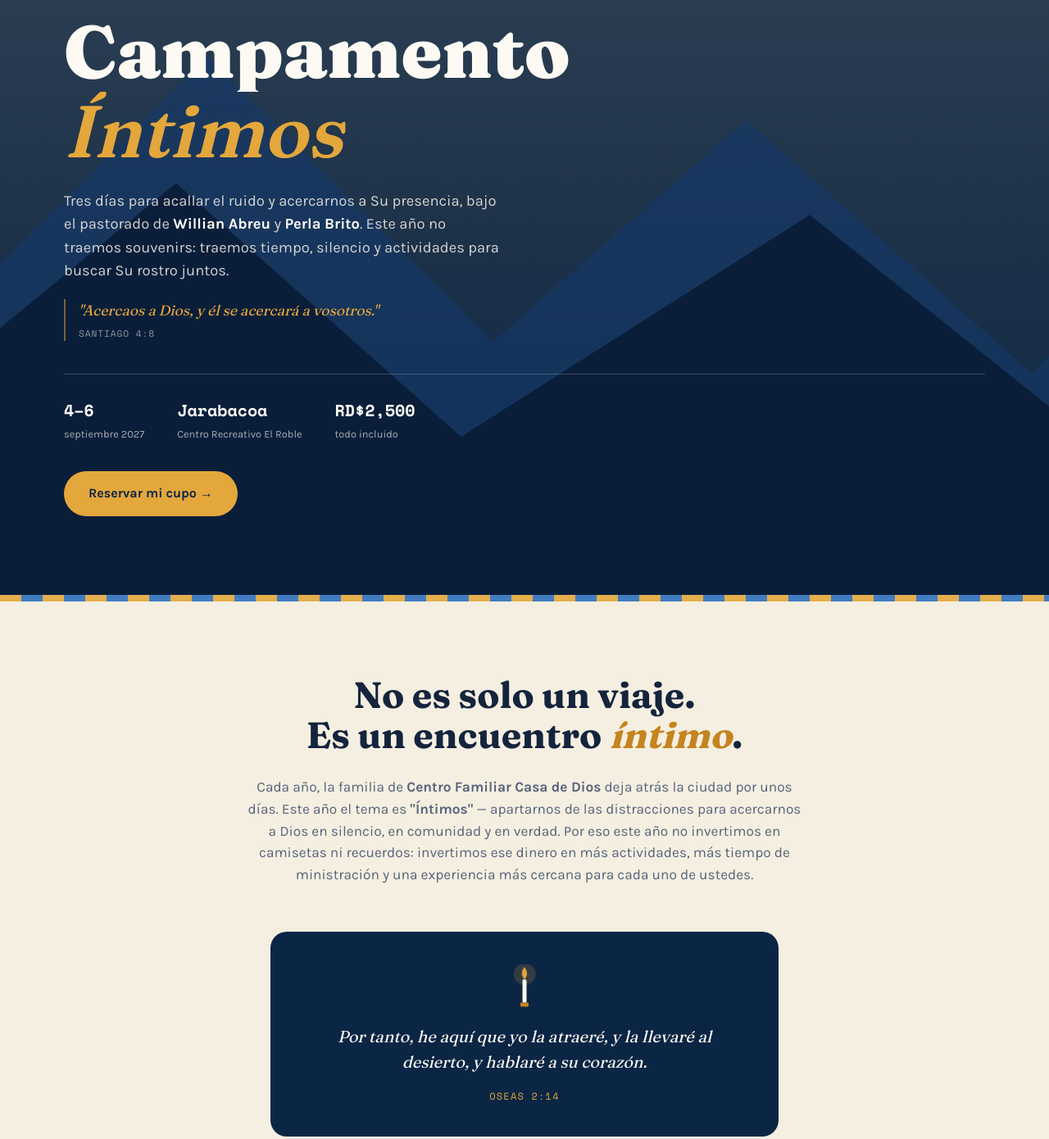
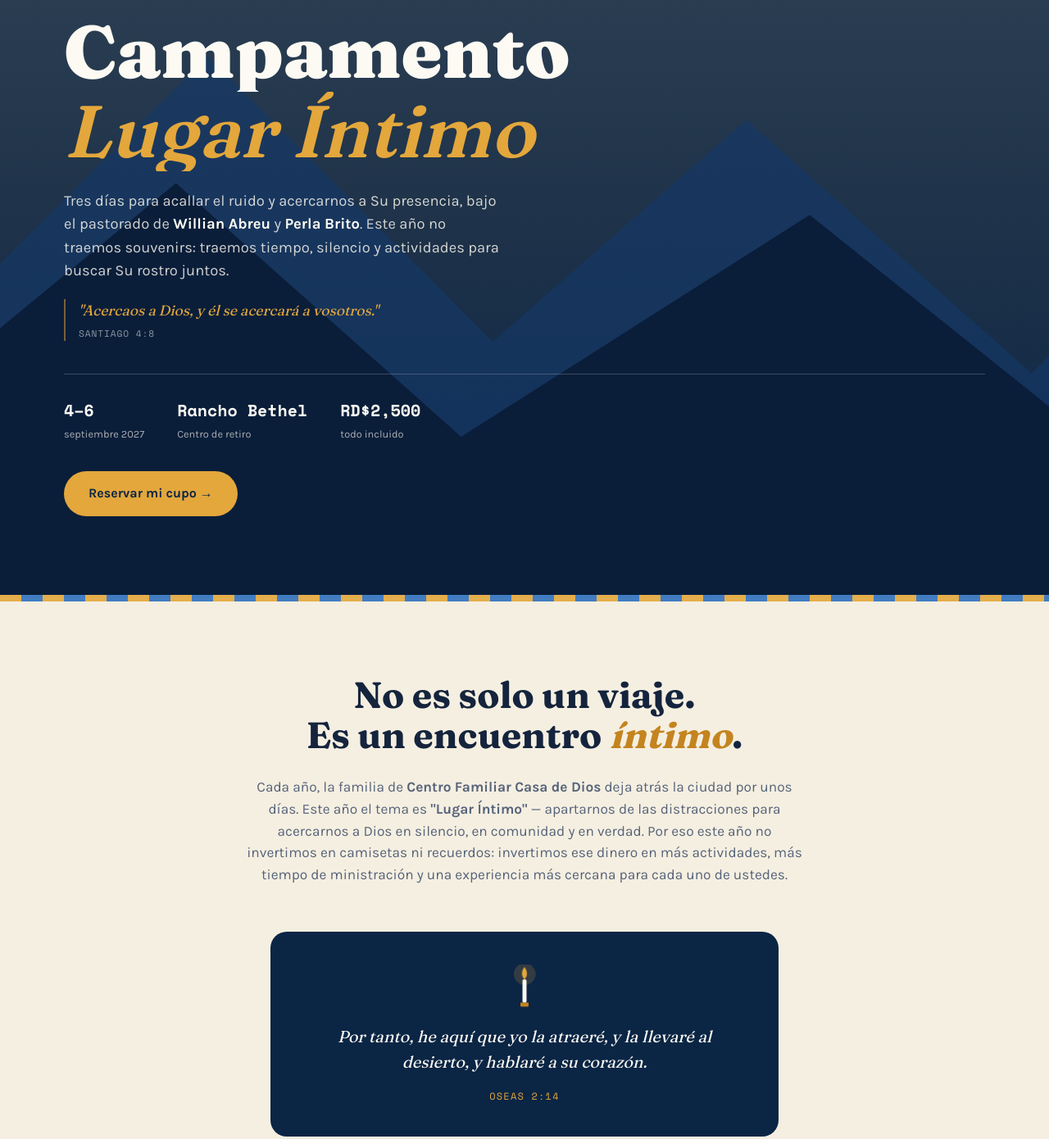
Before and after one commit to Lynch-JF/camcfcdlavega, a website: page index.html in a window 1280 px wide. Shown: the part 350-1740 px from the top of the page at 82% size. Drawn offline with nearby package versions, Linux system fonts and the light colour scheme; no server answers.

Commit message:
Update index.html

```diff
--- a/index.html
+++ b/index.html
@@ -3,7 +3,7 @@
 <head>
 <meta charset="UTF-8">
 <meta name="viewport" content="width=device-width, initial-scale=1.0">
-<title>Campamento Íntimos 2027 · Centro Familiar Casa de Dios – La Vega</title>
+<title>Campamento Lugar Íntimo 2027 · Centro Familiar Casa de Dios – La Vega</title>
 <link rel="preconnect" href="https://fonts.googleapis.com">
 <link rel="preconnect" href="https://fonts.gstatic.com" crossorigin>
 <link href="https://fonts.googleapis.com/css2?family=Fraunces:opsz,wght@9..144,400;9..144,600;9..144,700;9..144,900&family=Karla:wght@400;500;600;700&family=Space+Mono:wght@400;700&display=swap" rel="stylesheet">
@@ -66,13 +66,13 @@
     <p class="eyebrow">Centro Familiar Casa de Dios · La Vega · Ministerio de Jóvenes y Familia</p>
     <h1 class="hero-title">
       <span class="line">Campamento</span>
-      <span class="line accent">Íntimos</span>
+      <span class="line accent">Lugar Íntimo</span>
     </h1>
     <p class="hero-sub">Tres días para acallar el ruido y acercarnos a Su presencia, bajo el pastorado de <strong>Willian Abreu</strong> y <strong>Perla Brito</strong>. Este año no traemos souvenirs: traemos tiempo, silencio y actividades para buscar Su rostro juntos.</p>
     <p class="hero-verse">"Acercaos a Dios, y él se acercará a vosotros." <span class="verse-ref">Santiago 4:8</span></p>
     <div class="hero-facts">
       <div><span class="hero-fact-num">4–6</span><span class="hero-fact-label">septiembre 2027</span></div>
-      <div><span class="hero-fact-num">Jarabacoa</span><span class="hero-fact-label">Centro Recreativo El Roble</span></div>
+      <div><span class="hero-fact-num">Rancho Bethel</span><span class="hero-fact-label">Centro de retiro</span></div>
       <div><span class="hero-fact-num">RD$2,500</span><span class="hero-fact-label">todo incluido</span></div>
     </div>
     <a href="#inscripcion" class="btn-ember">Reservar mi cupo →</a>
@@ -84,7 +84,7 @@
   <div class="wood-divider" aria-hidden="true"></div>
   <div class="about-inner">
     <h2 class="reveal">No es solo un viaje.<br>Es un encuentro <em>íntimo</em>.</h2>
-    <p class="about-lead reveal">Cada año, la familia de <strong>Centro Familiar Casa de Dios</strong> deja atrás la ciudad por unos días. Este año el tema es <strong>"Íntimos"</strong> — apartarnos de las distracciones para acercarnos a Dios en silencio, en comunidad y en verdad. Por eso este año no invertimos en camisetas ni recuerdos: invertimos ese dinero en más actividades, más tiempo de ministración y una experiencia más cercana para cada uno de ustedes.</p>
+    <p class="about-lead reveal">Cada año, la familia de <strong>Centro Familiar Casa de Dios</strong> deja atrás la ciudad por unos días. Este año el tema es <strong>"Lugar Íntimo"</strong> — apartarnos de las distracciones para acercarnos a Dios en silencio, en comunidad y en verdad. Por eso este año no invertimos en camisetas ni recuerdos: invertimos ese dinero en más actividades, más tiempo de ministración y una experiencia más cercana para cada uno de ustedes.</p>
 
     <blockquote class="verse-feature reveal">
       <span class="candle" aria-hidden="true">
@@ -113,7 +113,7 @@
       <div class="about-card reveal">
         <span class="about-icon">🙏</span>
         <h3>Actividades y dinámicas</h3>
-        <p>Talleres de oración, caminata al mirador, río, deportes, noche de talentos y dinámicas de grupo para todas las edades.</p>
+        <p>Talleres de oración, caminatas por el rancho, río, deportes, noche de talentos y dinámicas de grupo para todas las edades.</p>
       </div>
       <div class="about-card reveal">
         <span class="about-icon">🍲</span>
@@ -172,7 +172,7 @@
         <span class="stop-marker">🥾</span>
         <span class="stop-day">Día 2 · Dom 5</span>
         <h4>Actividades y retiro</h4>
-        <p>Caminata al mirador, taller "Íntimos", juegos de río, estudio bíblico en grupos pequeños, tiempo de ministración y noche de talentos.</p>
+        <p>Caminata guiada por el rancho, taller "Lugar Íntimo", juegos de río, estudio bíblico en grupos pequeños, tiempo de ministración y noche de talentos.</p>
         <p class="stop-verse">"En tu presencia hay plenitud de gozo." <span>Salmos 16:11</span></p>
       </div>
       <div class="trail-stop reveal">
@@ -267,7 +267,7 @@
 
 <footer class="footer">
   <img src="logo iglesia.jpg" alt="Centro Familiar Casa de Dios - La Vega" class="footer-logo">
-  <p>Campamento Íntimos · Centro Familiar Casa de Dios · La Vega</p>
+  <p>Campamento Lugar Íntimo · Centro Familiar Casa de Dios · La Vega</p>
   <p class="footer-sub">Pastores Willian Abreu &amp; Perla Brito · Dudas o problemas con tu inscripción: escribe al ministerio de jóvenes.</p>
 </footer>
 
```
